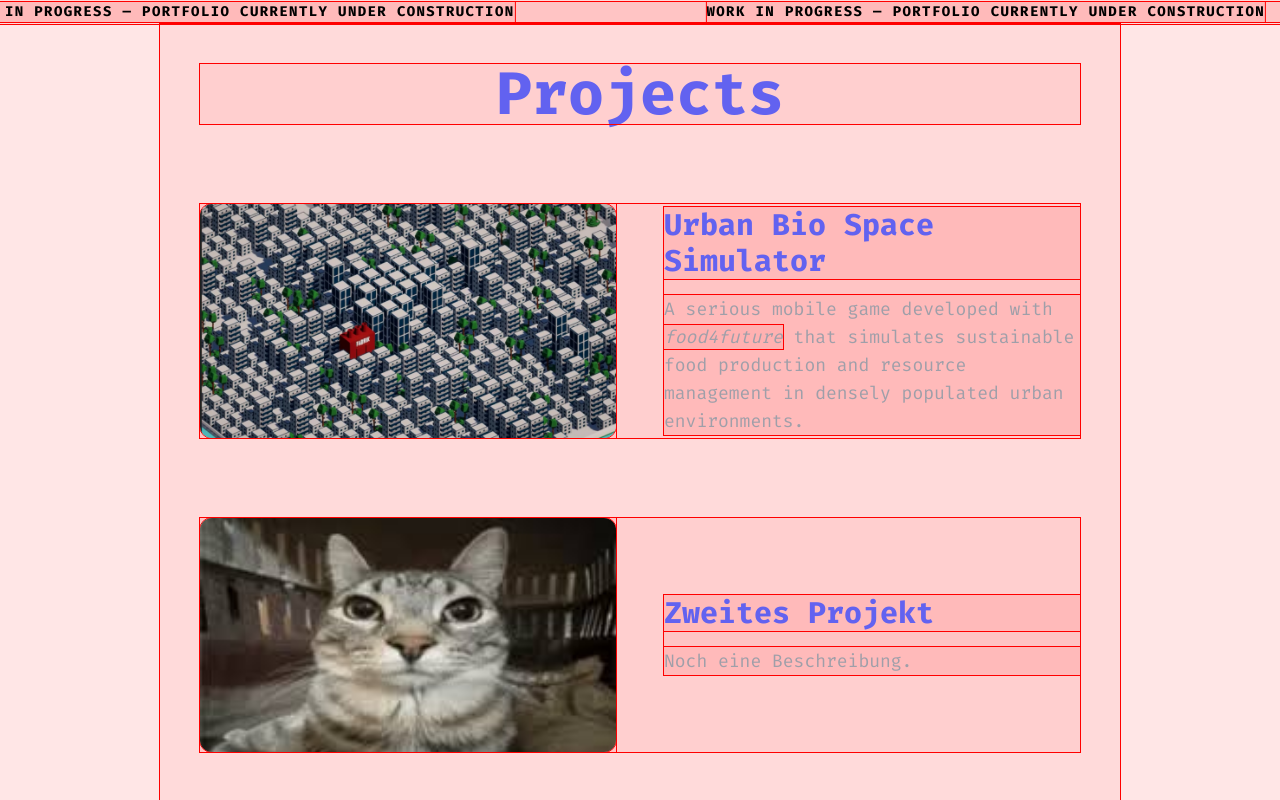
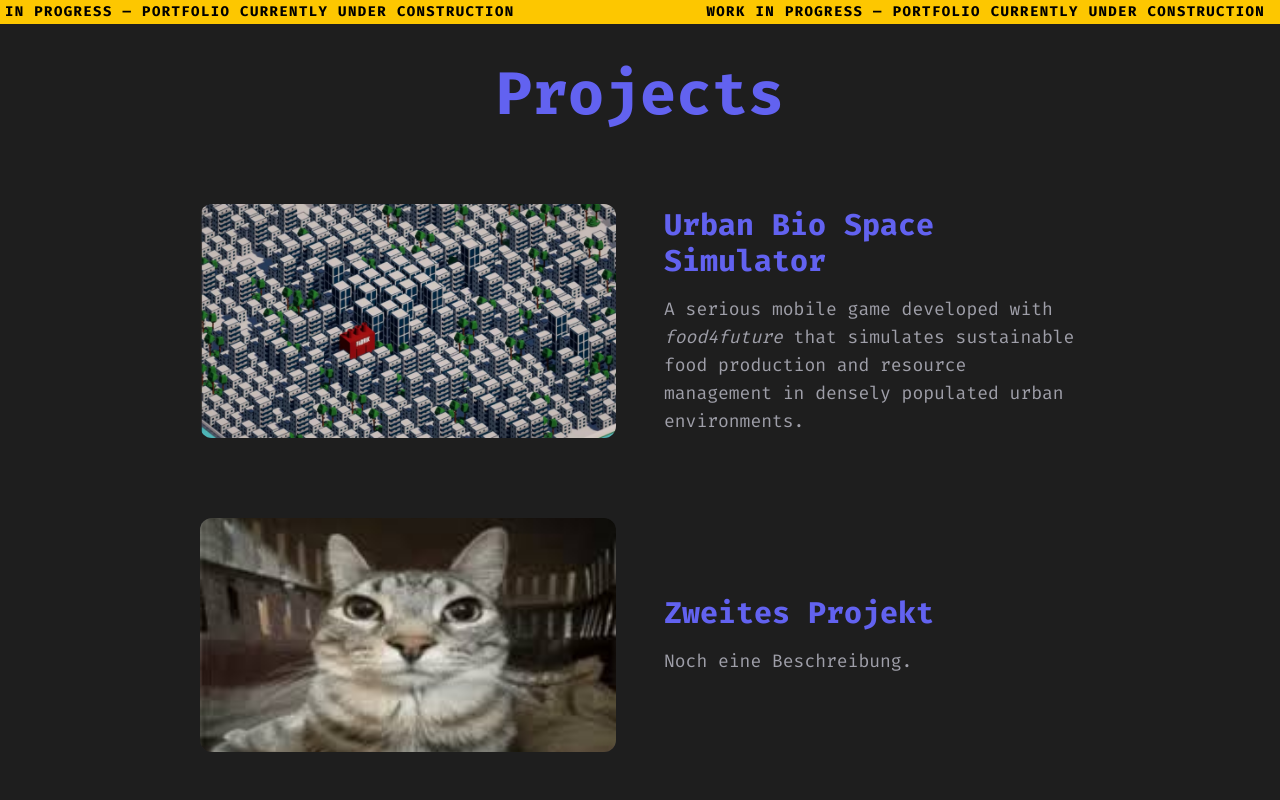
Before and after one commit to Sonic12K12/portfolio-website-nextjs, a Next.js app: page / in a window 1280 px wide. Shown: the top 800 px of the page. Built offline with nearby package versions, Linux system fonts and the light colour scheme.

Commit message:
remove temporary debugging styles from global CSS

```diff
--- a/src/app/globals.css
+++ b/src/app/globals.css
@@ -24,12 +24,3 @@
     animation: marquee 120s linear infinite;
   }
 }
-
-/* Add this temporarily to the bottom of your global CSS file */
-* {
-  /* Highlights every single element on the page with a red border */
-  outline: 1px solid red !important;
-
-  /* Optional: Adds a very light red background to make overlapping containers visible */
-  background: rgba(255, 0, 0, 0.05) !important;
-}
```
